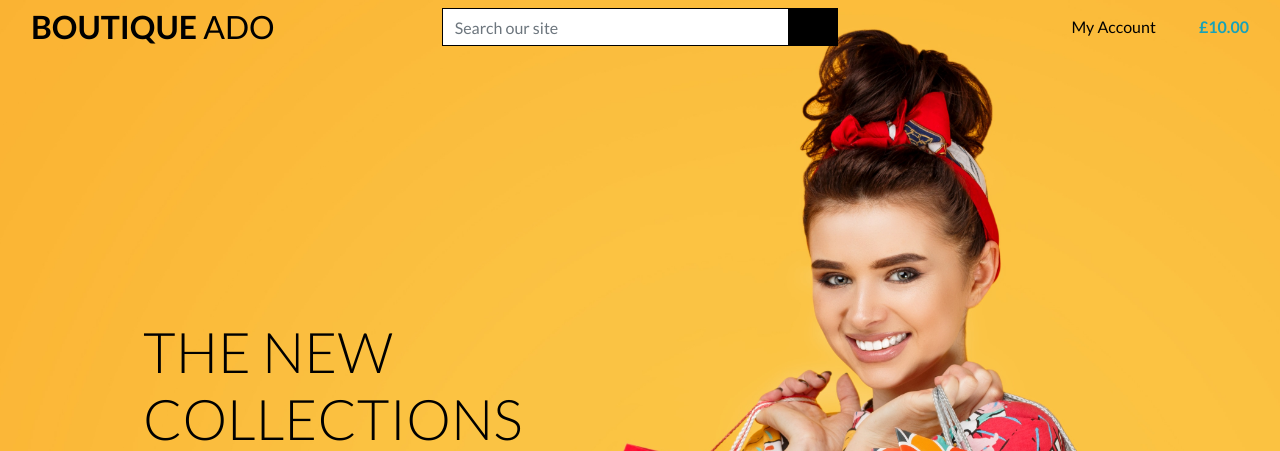
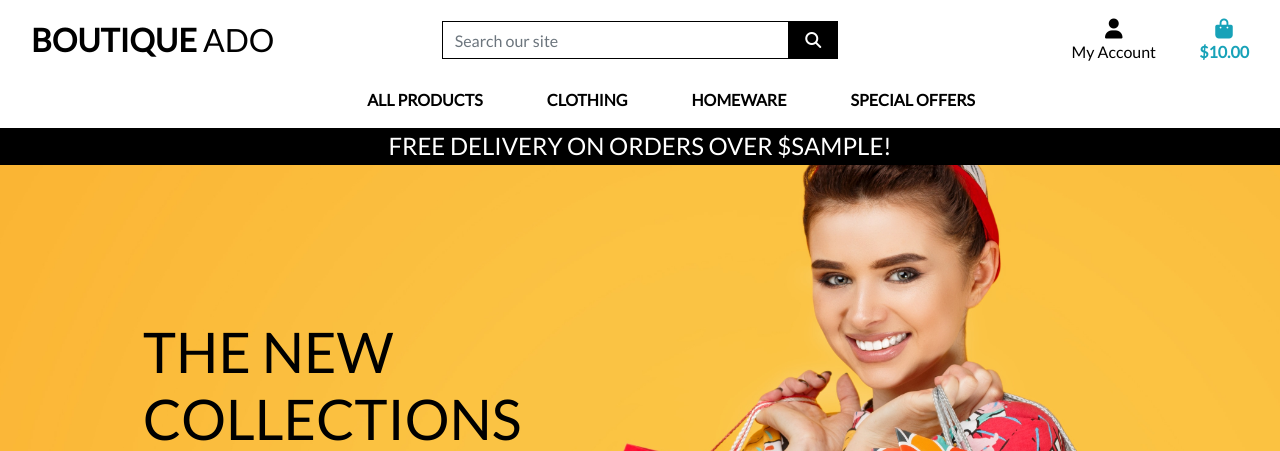
Before and after one commit to JMcbeath1966/Boutique-Ado-JM, a Django app: template home/templates/home/index.html in a window 1280 px wide. Shown: the top 451 px of the page. Run offline with Django 3.2, Linux system fonts and the light colour scheme; the template is opened without the code that fills it: most values are stand-ins (such as "Sample title", 1, 10 or a date in 2020); some libraries are stand-ins or nearby versions.

Commit message:
Added mobile header and main navbar

```diff
--- a/static/css/base.css
+++ b/static/css/base.css
@@ -56,6 +56,10 @@ body {
     border: 1px solid black !important;
 }
 
+.bg-black {
+    background: #000 !important;
+}
+
 /* -------------------------------- Media Queries */
 
 /* Slightly larger container on xl screens */
--- a/templates/allauth/base.html
+++ b/templates/allauth/base.html
@@ -15,7 +15,7 @@
 
     {% block corecss %}
         <link rel="stylesheet" href="https://stackpath.bootstrapcdn.com/bootstrap/4.4.1/css/bootstrap.min.css" integrity="sha384-Vkoo8x4CGsO3+Hhxv8T/Q5PaXtkKtu6ug5TOeNV6gBiFeWPGFN9MuhOf23Q9Ifjh" crossorigin="anonymous">
-        <link href="https://fonts.googleapis.com/css2?family=Lato:ital,wght@0,100;0,300;0,400;0,700;0,900;1,100;1,300;1,400;1,700;1,900&family=Roboto:ital,wght@0,400;0,700;1,300&display=swap" rel="stylesheet">
+        <link rel="stylesheet" href="https://fonts.googleapis.com/css?family=Lato&display=swap">
         <link rel="stylesheet" href="{% static 'css/base.css' %}">
     {% endblock %}
 
@@ -23,6 +23,7 @@
     {% endblock %}
 
     {% block corejs %}
+        <script src="https://kit.fontawesome.com/4863a75fd6.js" crossorigin="anonymous"></script>
         <script src="https://code.jquery.com/jquery-3.4.1.slim.min.js" integrity="sha384-J6qa4849blE2+poT4WnyKhv5vZF5SrPo0iEjwBvKU7imGFAV0wwj1yYfoRSJoZ+n" crossorigin="anonymous"></script>
         <script src="https://cdn.jsdelivr.net/npm/popper.js@1.16.0/dist/umd/popper.min.js" integrity="sha384-Q6E9RHvbIyZFJoft+2mJbHaEWldlvI9IOYy5n3zV9zzTtmI3UksdQRVvoxMfooAo" crossorigin="anonymous"></script>
         <script src="https://stackpath.bootstrapcdn.com/bootstrap/4.4.1/js/bootstrap.min.js" integrity="sha384-wfSDF2E50Y2D1uUdj0O3uMBJnjuUD4Ih7YwaYd1iqfktj0Uod8GCExl3Og8ifwB6" crossorigin="anonymous"></script>
@@ -35,7 +36,7 @@
   </head>
   <body>
     <header class="container-fluid fixed-top">
-        <div class="row">
+        <div id="topnav" class="row bg-white pt-lg-2 d-none d-lg-flex">
             <div class="col-12 col-lg-4 my-auto py-1 py-lg-0 text-center text-lg-left">
                 <a href="{% url 'home' %}" class="nav-link main-logo-link">
                     <h2 class="logo-font text-black my-0"><strong>Boutique</strong> Ado</h2>
@@ -83,7 +84,7 @@
                                 <div><i class="fas fa-shopping-bag fa-lg"></i></div>
                                 <p class="my-0">
                                     {% if grand_total %}
-                                        £{{ grand_total|floatformat:2 }}
+                                        ${{ grand_total|floatformat:2 }}
                                     {% else %}
                                         $0.00
                                     {% endif %}
@@ -92,6 +93,21 @@
                         </a>
                     </li>
                 </ul>
+            </div>
+            <div class="col-12 col-lg-4 my-auto py-1 py-lg-0"></div>
+        </div>
+        <div class="row bg-white">
+            <nav class="navbar navbar-expand-lg navbar-light w-100">
+                <button class="navbar-toggler" type="button" data-toggle="collapse" data-target="#main-nav" aria-controls="main-nav" aria-expanded="false" aria-label="Toggle navigation">
+                    <span class="navbar-toggler-icon"></span>
+                </button>
+                {% include 'includes/mobile_top_header.html' %}
+                {% include 'includes/main_nav.html' %}
+            </nav>
+        </div>
+        <div id="delivery-banner" class="row text-center">
+            <div class="col bg-black text-white">
+                <h4 class="logo-font my-1">Free delivery on orders over ${{ free_delivery_threshold }}!</h4>
             </div>
         </div>
     </header>
--- /dev/null
+++ b/templates/includes/main_nav.html
@@ -0,0 +1,50 @@
+<div class="collapse navbar-collapse" id="main-nav">
+    <ul class="navbar-nav w-auto mx-auto">
+        <li class="nav-item dropdown">
+            <a class="logo-font font-weight-bold nav-link text-black mr-5" href="#" id="all-products-link" data-toggle="dropdown" aria-haspopup="true" aria-expanded="false">
+                All Products
+            </a>
+            <div class="dropdown-menu border-0" aria-labelledby="all-products-link">
+                <a href="" class="dropdown-item">By Price</a>
+                <a href="" class="dropdown-item ">By Rating</a>
+                <a href="" class="dropdown-item ">By Category</a>
+                <a href="" class="dropdown-item">All Products</a>
+            </div>
+        </li>
+
+        <li class="nav-item dropdown">
+            <a class="logo-font font-weight-bold nav-link text-black mr-5" href="#" id="clothing-link" data-toggle="dropdown" aria-haspopup="true" aria-expanded="false">
+                Clothing
+            </a>
+            <div class="dropdown-menu border-0" aria-labelledby="clothing-link">
+                <a href="" class="dropdown-item">Activewear &amp; Essentials</a>
+                <a href="" class="dropdown-item">Jeans</a>
+                <a href="" class="dropdown-item">Shirts</a>
+                <a href="" class="dropdown-item">All Clothing</a>
+            </div>
+        </li>
+
+        <li class="nav-item dropdown">
+            <a class="logo-font font-weight-bold nav-link text-black mr-5" href="#" id="homeware-link" data-toggle="dropdown" aria-haspopup="true" aria-expanded="false">
+                Homeware
+            </a>
+            <div class="dropdown-menu border-0" aria-labelledby="homeware-link">
+                <a href="" class="dropdown-item">Bed &amp; Bath</a>
+                <a href="" class="dropdown-item">Kitchen &amp; Dining</a>
+                <a href="" class="dropdown-item">All Homeware</a>
+            </div>
+        </li>
+
+        <li class="nav-item dropdown">
+            <a class="logo-font font-weight-bold nav-link text-black" href="#" id="specials-link" data-toggle="dropdown" aria-haspopup="true" aria-expanded="false">
+                Special Offers
+            </a>
+            <div class="dropdown-menu border-0" aria-labelledby="specials-link">
+                <a href="" class="dropdown-item">New Arrivals</a>
+                <a href="" class="dropdown-item">Deals</a>
+                <a href="" class="dropdown-item">Clearance</a>
+                <a href="" class="dropdown-item">All Specials</a>
+            </div>
+        </li>
+    </ul>
+</div>
--- /dev/null
+++ b/templates/includes/mobile_top_header.html
@@ -0,0 +1,58 @@
+<ul>
+    <li class="list-inline-item">
+      <a class="text-black nav-link d-block d-lg-none" href="#" id="mobile-search" data-toggle="dropdown" aria-haspopup="true" aria-expanded="false">
+          <div class="text-center">
+              <div><i class="fas fa-search fa-lg"></i></div>
+              <p class="my-0">Search</p>
+          </div>
+      </a>
+      <div class="dropdown-menu border-0 w-100 p-3 rounded-0 my-0" aria-labelledby="mobile-search">
+          <form class="form" method="GET" action="">
+              <div class="input-group w-100">
+                  <input class="form-control border border-black rounded-0" type="text" name="q" placeholder="Search our site">
+                  <div class="input-group-append">
+                      <button class="form-control form-control btn btn-black border border-black rounded-0" type="submit">
+                          <span class="icon">
+                              <i class="fas fa-search"></i>
+                          </span>
+                      </button>
+                  </div>
+              </div>
+          </form>
+      </div>
+  </li>
+  <li class="list-inline-item dropdown">
+      <a class="text-black nav-link d-block d-lg-none" href="#" id="user-options" data-toggle="dropdown" aria-haspopup="true" aria-expanded="false">
+          <div class="text-center">
+              <div><i class="fas fa-user fa-lg"></i></div>
+              <p class="my-0">My Account</p>
+          </div>
+      </a>
+      <div class="dropdown-menu border-0" aria-labelledby="user-options">
+          {% if request.user.is_authenticated %}
+              {% if request.user.is_superuser %}
+                  <a href="{% url 'account_logout' %}" class="dropdown-item">Product Management</a>
+              {% endif %}
+              <a href="" class="dropdown-item">My Profile</a>
+              <a href="{% url 'account_logout' %}" class="dropdown-item">Logout</a>
+          {% else %}
+              <a href="{% url 'account_signup' %}" class="dropdown-item">Register</a>
+              <a href="{% url 'account_login' %}" class="dropdown-item">Login</a>
+          {% endif %}
+      </div>
+  </li>
+  <li class="list-inline-item">
+      <a class="{% if grand_total %}text-primary font-weight-bold{% else %}text-black{% endif %} nav-link d-block d-lg-none" href="">
+          <div class="text-center">
+              <div><i class="fas fa-shopping-bag fa-lg"></i></div>
+              <p class="my-0">
+                  {% if grand_total %}
+                      ${{ grand_total|floatformat:2 }}
+                  {% else %}
+                      $0.00
+                  {% endif %}
+              </p>
+          </div>
+      </a>
+    </li>
+  </ul>
```
